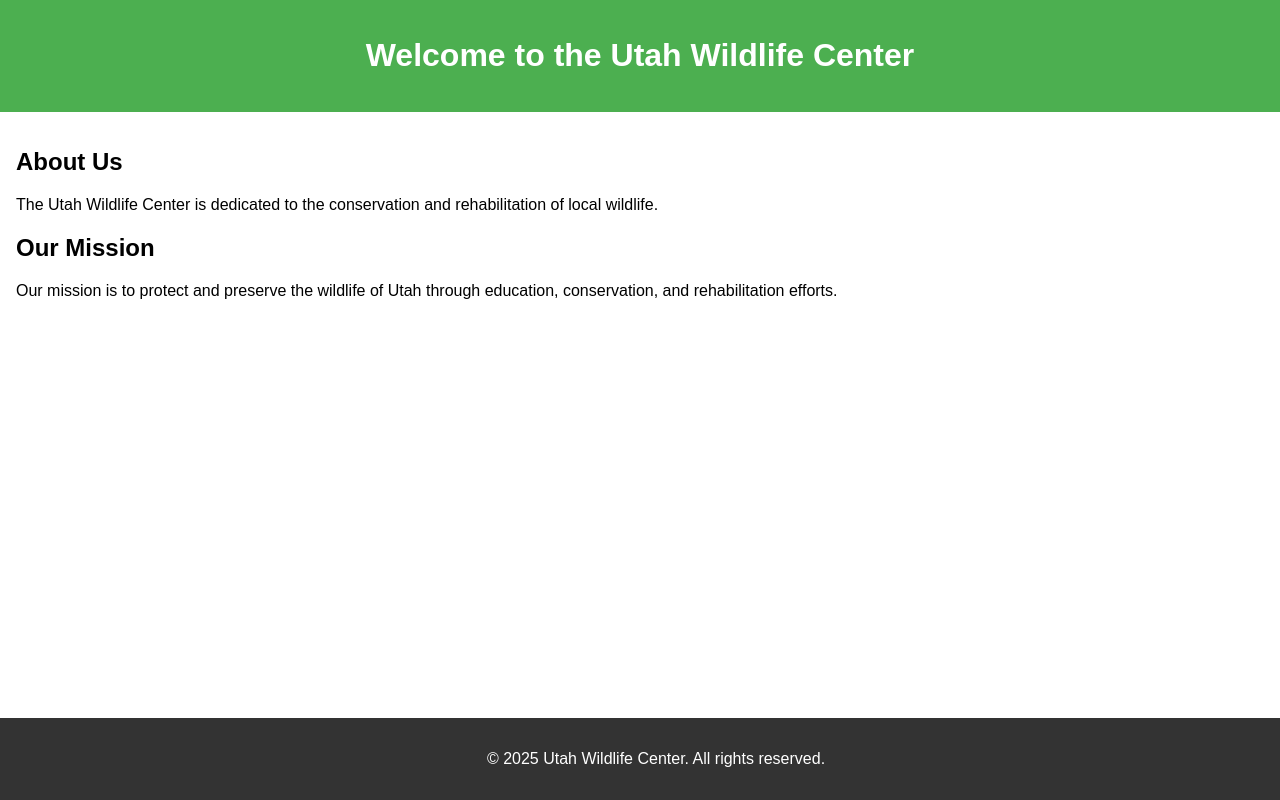
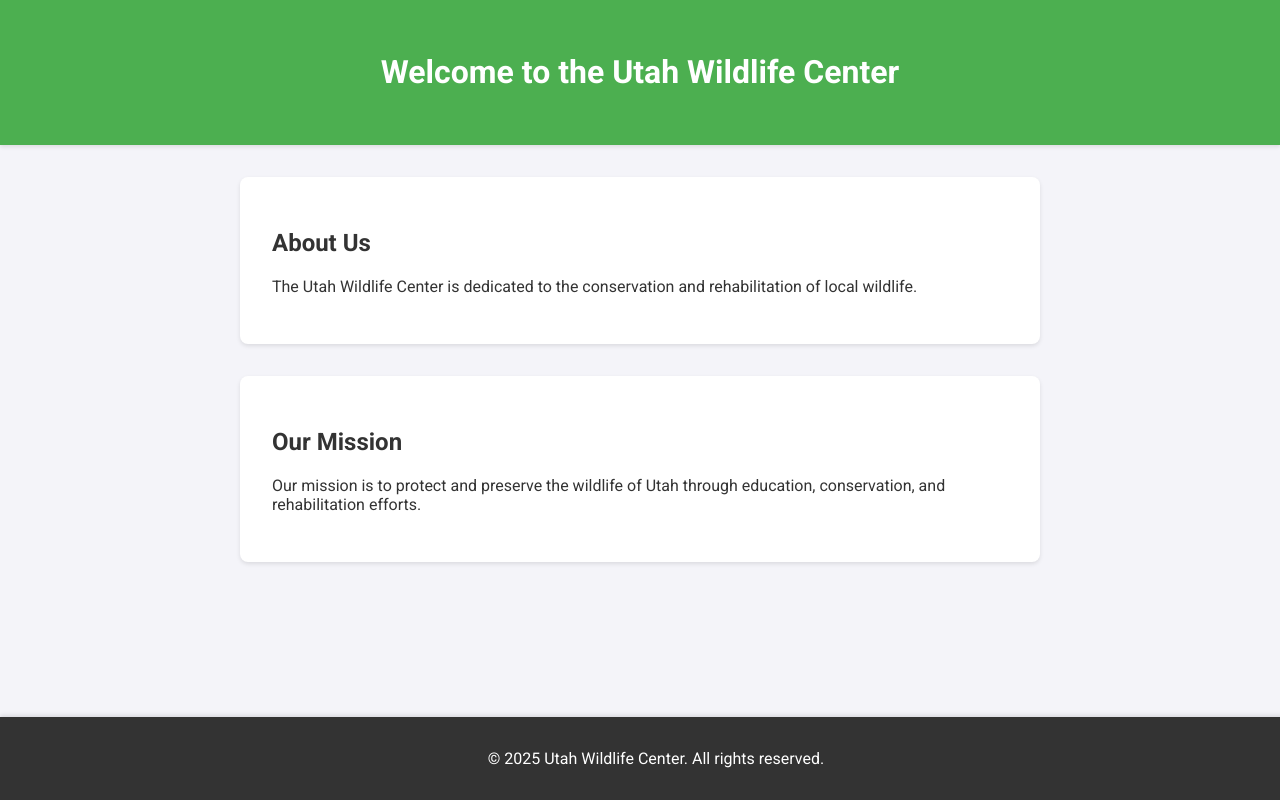
Before and after one commit to damonaw/utah-wildlife-center, a plain HTML site: page index.html in a window 1280 px wide. Drawn offline with Linux system fonts and the light colour scheme.

Commit message:
Enhance styling by updating font, colors, and layout for improved readability and aesthetics

```diff
--- a/styles.css
+++ b/styles.css
@@ -1,23 +1,34 @@
+@import url('https://fonts.googleapis.com/css2?family=Roboto:wght@400;700&display=swap');
+
 body {
-    font-family: Arial, sans-serif;
+    font-family: 'Roboto', sans-serif;
     margin: 0;
     padding: 0;
     box-sizing: border-box;
+    background-color: #f4f4f9;
+    color: #333;
 }
 
 header {
     background-color: #4CAF50;
     color: white;
-    padding: 1rem;
+    padding: 2rem;
     text-align: center;
+    box-shadow: 0 2px 4px rgba(0, 0, 0, 0.1);
 }
 
 main {
-    padding: 1rem;
+    padding: 2rem;
+    max-width: 800px;
+    margin: 0 auto;
 }
 
 section {
-    margin-bottom: 1rem;
+    background: white;
+    padding: 2rem;
+    margin-bottom: 2rem;
+    border-radius: 8px;
+    box-shadow: 0 2px 4px rgba(0, 0, 0, 0.1);
 }
 
 footer {
@@ -28,4 +39,5 @@ footer {
     position: fixed;
     width: 100%;
     bottom: 0;
+    box-shadow: 0 -2px 4px rgba(0, 0, 0, 0.1);
 }
```
